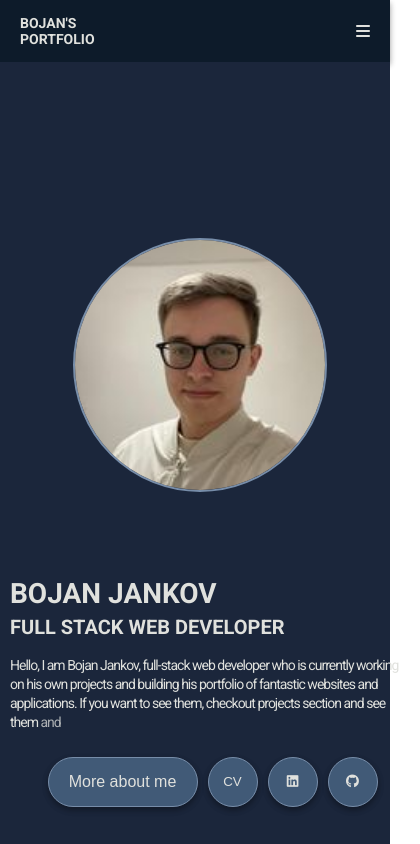
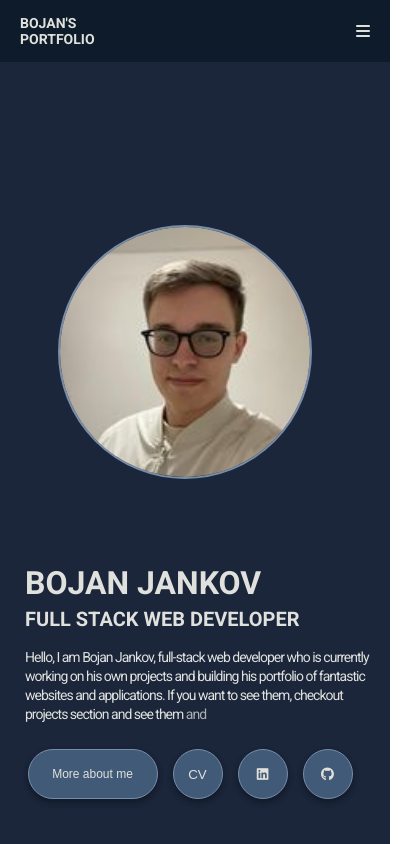
Before and after one commit to BojanJankov/bojans-portfolio, a React (Vite) app: page / in a window 390 px wide. Shown: the top 844 px of the page, 420 px wide, since content can reach past the window. Built offline with nearby package versions, Linux system fonts and the light colour scheme.

Commit message:
udpated responsive disign in home section page and projcets page, update some css

```diff
--- a/src/Components/AboutMe/AboutMe.css
+++ b/src/Components/AboutMe/AboutMe.css
@@ -51,16 +51,6 @@
 
 .about-me-info-container li {
   font-size: 18px;
-}
-
-@media only screen and (max-width: 1600px) {
-  #AboutMe {
-    padding: 90px 0px;
-  }
-
-  .about-me-text-div {
-    padding: 30px;
-  }
 }
 
 @media only screen and (max-width: 440px) {
--- a/src/Components/Contact/Contact.css
+++ b/src/Components/Contact/Contact.css
@@ -61,12 +61,6 @@
   border: 1px solid var(--font-color);
 }
 
-@media only screen and (max-width: 1600px) {
-  #Contact {
-    padding: 75px 0px 100px 0px;
-  }
-}
-
 @media only screen and (max-width: 440px) {
   #Contact {
     padding: 25px 0px 150px 0px;
--- a/src/Components/HomeSection/HomeSection.css
+++ b/src/Components/HomeSection/HomeSection.css
@@ -200,12 +200,6 @@
 }
 /*  */
 
-@media only screen and (max-width: 1600px) {
-  .HomeSection {
-    padding: 150px 0px 140px 100px;
-  }
-}
-
 @media only screen and (max-width: 440px) {
   .HomeSection {
     width: 100%;
@@ -225,14 +219,24 @@
     flex-direction: column;
     justify-content: center;
     padding: 0px 0px 20px 20px;
-    width: 400px;
+    width: 350px;
   }
 
   .home-section-text-links {
     display: flex;
     padding: 10px 30px 0 20px;
     justify-content: center;
-    gap: 20px;
+    gap: 15px;
+  }
+
+  .about-me-button {
+    width: 140px;
+    height: 50px;
+  }
+
+  .docs-button {
+    width: 50px;
+    height: 50px;
   }
 }
 
@@ -241,13 +245,13 @@
     display: flex;
     flex-direction: column;
     justify-content: center;
-    padding: 0px 10px;
+    width: 360px;
   }
   .home-section-text-links {
     display: flex;
-    padding: 10px 20px 0 20px;
+    padding: 10px 50px 0 20px;
     justify-content: center;
-    gap: 20px;
+    gap: 15px;
   }
   .home-section-text-paragraph {
     text-align: start;
@@ -264,30 +268,22 @@
     margin: 0;
     font-size: 24px;
   }
+
+  .about-me-button {
+    width: 130px;
+    height: 50px;
+    font-size: 12px;
+  }
+
+  .docs-button {
+    width: 50px;
+    height: 50px;
+  }
 }
 
 @media only screen and (max-width: 400px) {
-  .home-section-text-div {
-    display: flex;
-    flex-direction: column;
-    justify-content: center;
-    padding: 0px 10px;
-  }
   .home-section-text-links {
-    display: flex;
-    padding: 10px 15px 0 20px;
-    justify-content: center;
-    gap: 10px;
-  }
-  .home-section-text-paragraph {
-    text-align: start;
-    font-size: 14px;
-  }
-
-  .home-section-text-heading {
-    margin: 0;
-    padding: 5px 0;
-    font-size: 28px;
+    gap: 15px;
   }
 
   .home-section-text-heading-h3 {
@@ -301,11 +297,11 @@
     display: flex;
     flex-direction: column;
     justify-content: center;
-    padding: 0px 10px 0 10px;
+    width: 300px;
   }
   .home-section-text-links {
     display: flex;
-    padding: 10px 40px 0 0px;
+    padding: 10px 10px 0 0px;
     justify-content: center;
     gap: 20px;
   }
@@ -324,4 +320,15 @@
     margin: 0;
     font-size: 18px;
   }
+
+  .about-me-button {
+    width: 110px;
+    height: 40px;
+    font-size: 12px;
+  }
+
+  .docs-button {
+    width: 40px;
+    height: 40px;
+  }
 }
--- a/src/Components/Projcets/Projcets.css
+++ b/src/Components/Projcets/Projcets.css
@@ -69,3 +69,43 @@
 .card:is(:hover, :focus-visible) {
   --hover: 1;
 }
+
+@media only screen and (max-width: 440px) {
+  .projects-heading-container h1 {
+    font-size: 38px;
+  }
+
+  .projects-div-container {
+    padding: 70px 0 70px 65px;
+  }
+}
+
+@media only screen and (max-width: 420px) {
+  .projects-heading-container h1 {
+    font-size: 32px;
+  }
+
+  .projects-div-container {
+    padding: 70px 0 70px 55px;
+  }
+}
+
+@media only screen and (max-width: 400px) {
+  .projects-heading-container h1 {
+    font-size: 30px;
+  }
+
+  .projects-div-container {
+    padding: 70px 0 70px 50px;
+  }
+}
+
+@media only screen and (max-width: 380px) {
+  .projects-heading-container h1 {
+    font-size: 28px;
+  }
+
+  .projects-div-container {
+    padding: 70px 0 70px 40px;
+  }
+}
--- a/src/Components/Skills/Skills.css
+++ b/src/Components/Skills/Skills.css
@@ -83,16 +83,6 @@
   transform: translate(0.2rem, -0.2rem);
 }
 
-@media only screen and (max-width: 1600px) {
-  #Skills {
-    display: flex;
-    flex-direction: column;
-    align-items: center;
-    padding: 150px 0px 250px 0px;
-    width: 100%;
-  }
-}
-
 @media only screen and (max-width: 440px) {
   #Skills {
     padding: 150px 0px 250px 0px;
```
